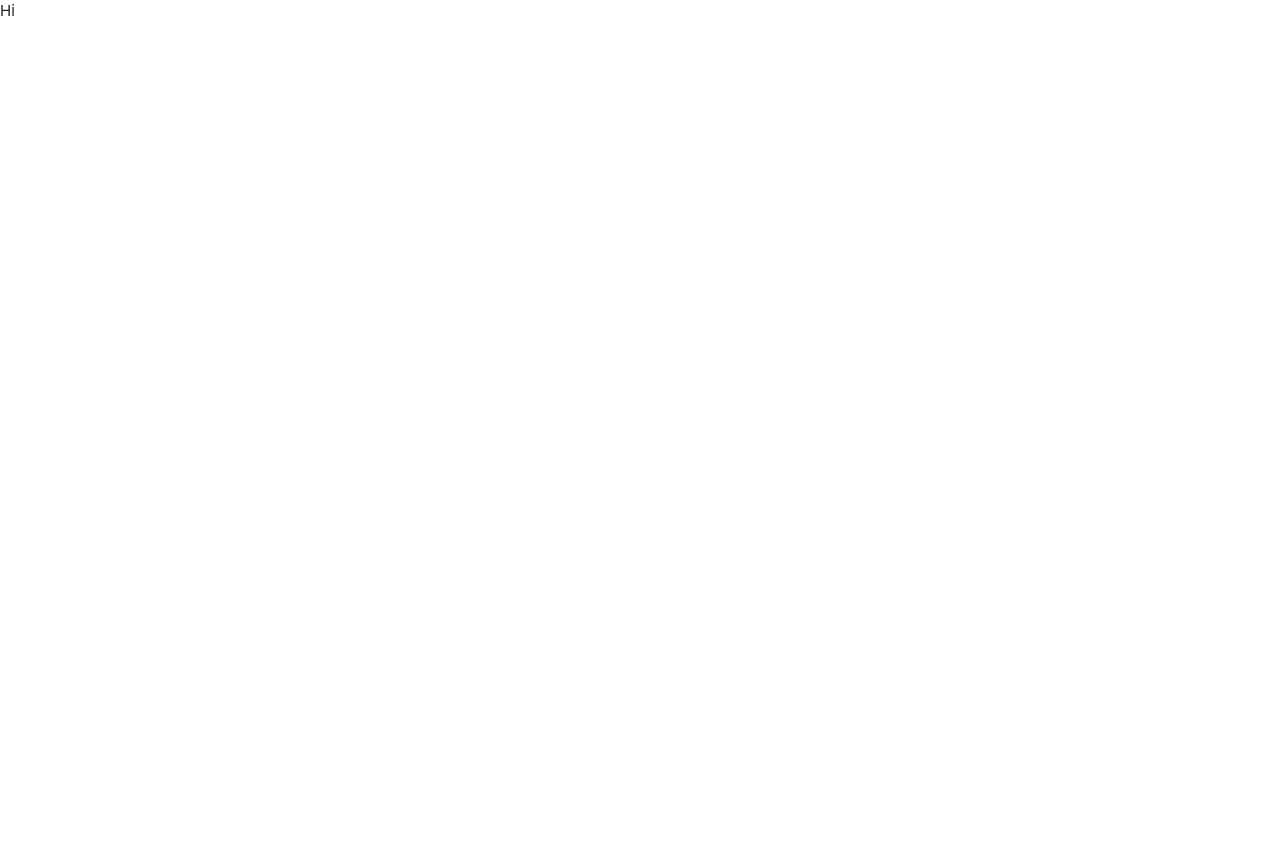
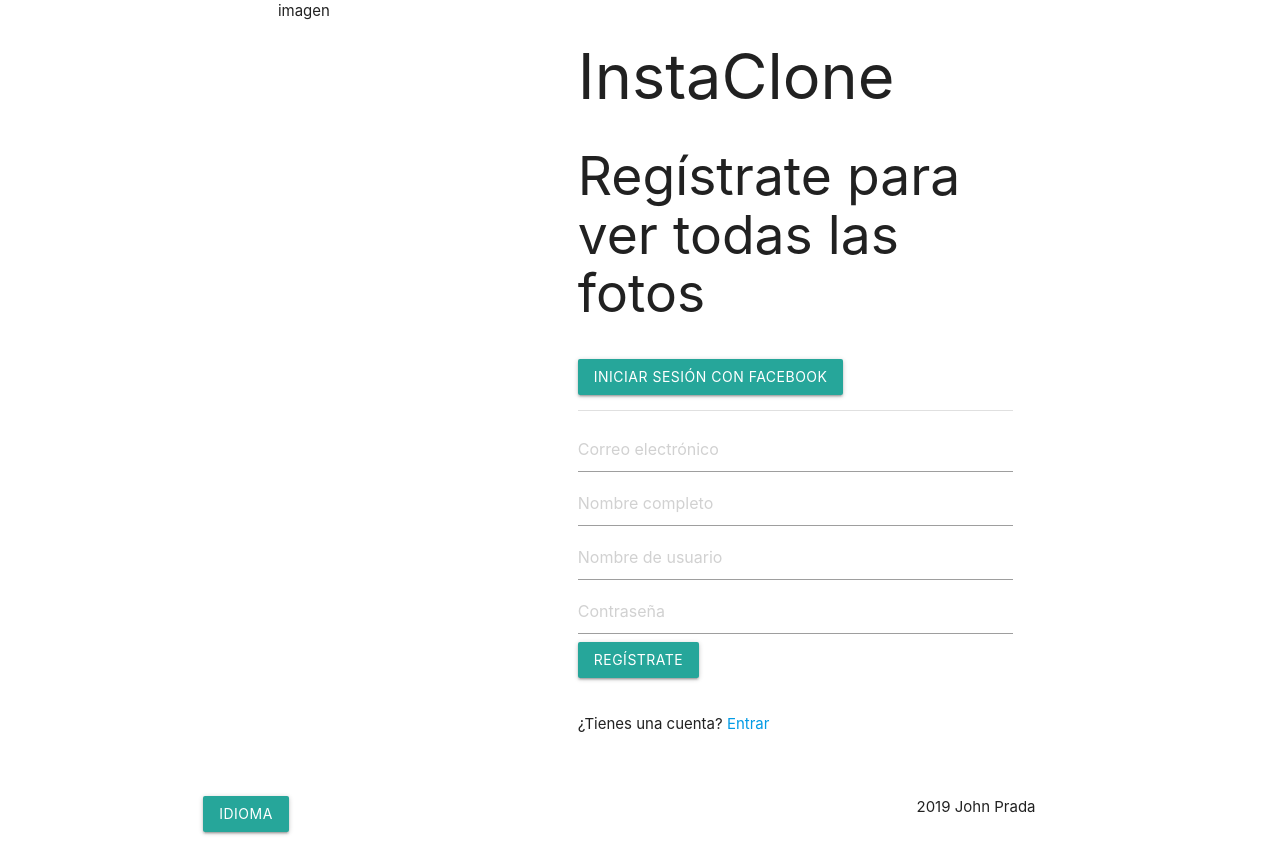
Before and after one commit to jhonsnake/InstaClone, a plain HTML site: page dist/index.html in a window 1280 px wide. Before the commit the page ends 800 px from the top, so only its background shows below. Drawn offline with nearby package versions, Linux system fonts and the light colour scheme.

Commit message:
Initial Commit

```diff
--- a/dist/index.html
+++ b/dist/index.html
@@ -7,12 +7,73 @@
   <meta http-equiv="X-UA-Compatible" content="ie=edge">
   <link rel="stylesheet" href="https://cdnjs.cloudflare.com/ajax/libs/materialize/1.0.0/css/materialize.min.css">
   <script src="https://cdnjs.cloudflare.com/ajax/libs/materialize/1.0.0/js/materialize.min.js" defer=""></script>
+  <script src="/src.e31bb0bc.js" defer=""></script>
 
   <title>Instaclone</title>
 </head>
 
 <body>
-  Hi
+  <section id="main-container">
+    <div class="container">
+      <div class="row">
+        <div class="col s10 push-s1">
+          <div class="row">
+            <div class="col m5 hide-on-small-only">imagen</div>
+            <div class="col s12 m7">
+              <div class="signup-box">
+                <div class="row">
+                  <h1 class="insta-clone">InstaClone</h1>
+                  <form class="signup-form">
+                    <h2>Regístrate para ver todas las fotos</h2>
+                    <div class="section">
+                      <a href="#" class="btn btn-fb hide-on-small-only">
+                        Iniciar sesión con facebook
+                      </a>
+                      <a href="#" class="btn btn-fb hide-on-med-and-up">
+                        Iniciar sesión
+                      </a>
+                    </div>
+                    <div class="divider"></div>
+                    <div class="section">
+                      <input type="email" name="email" placeholder="Correo electrónico">
+                      <input type="text" name="nombre" placeholder="Nombre completo">
+                      <input type="text" name="username" placeholder="Nombre de usuario">
+                      <input type="password" name="password" placeholder="Contraseña">
+                      <button class="btn waves-effect waves-light" type="submit">Regístrate</button>
+                    </div>
+                  </form>
+                </div>
+              </div>
+              <div class="row">
+                <div class="login-box">
+                  ¿Tienes una cuenta? <a href="#">Entrar</a>
+                </div>
+              </div>
+            </div>
+          </div>
+        </div>
+      </div>
+    </div>
+  </section>
+  <footer class="site-footer">
+    <div class="container">
+      <div class="row">
+        <div class="col s12 l3 centera-align">
+          <!-- Dropdown Trigger -->
+          <a class="dropdown-trigger btn" href="#" data-target="dropdown1">Idioma</a>
+
+          <!-- Dropdown Structure -->
+          <ul id="dropdown1" class="dropdown-content">
+            <li><a href="#!">Español</a></li>
+            <li><a href="#!">Inglés</a></li>
+          </ul>
+        </div>
+        <div class="col s12 l3 push-l6 center-align">
+          2019 John Prada
+        </div>
+      </div>
+    </div>
+  </footer>
 </body>
 
 </html>
```
Also changed, not shown: src/index.html (+62 -1 lines), 1 other file.
